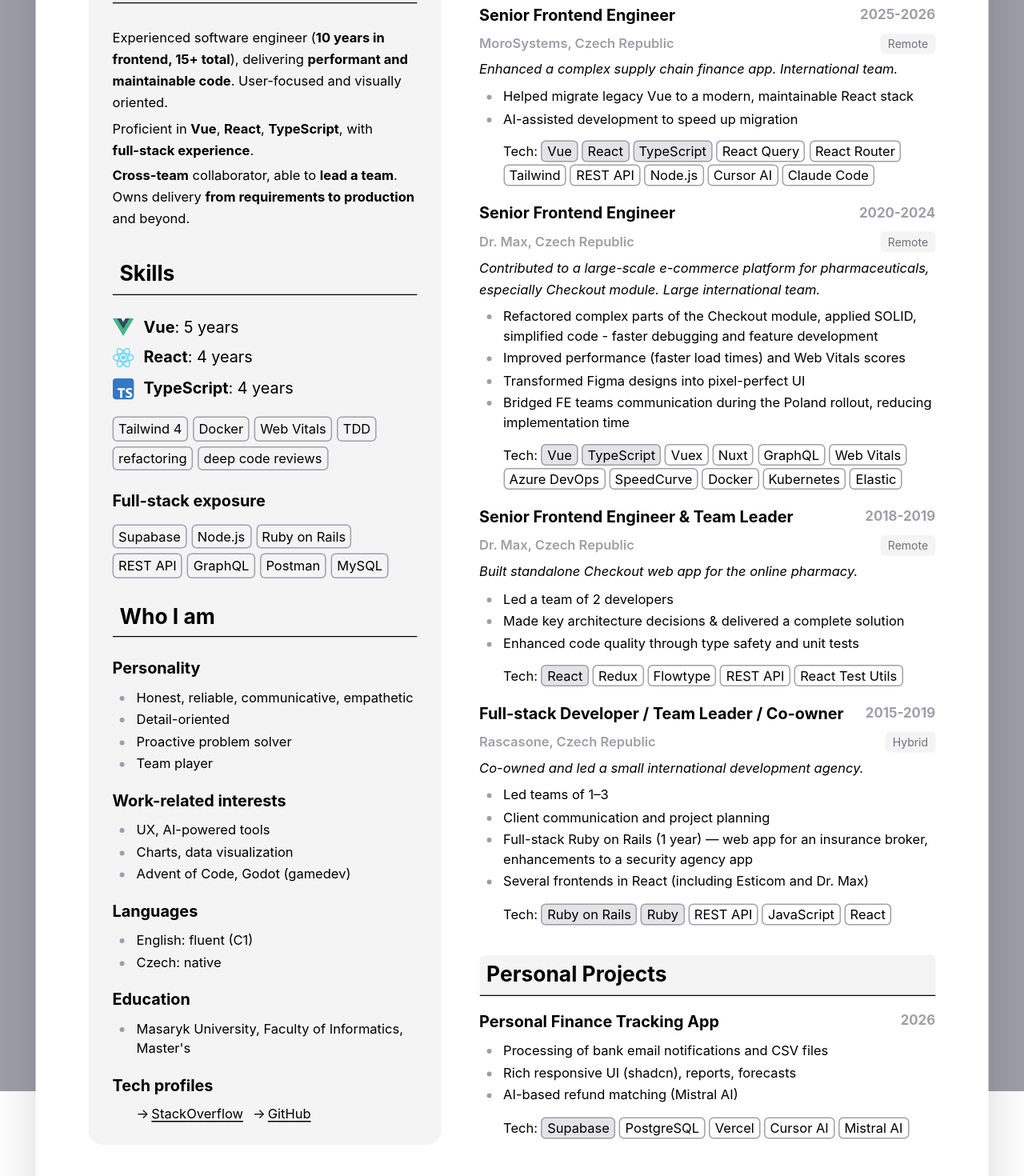
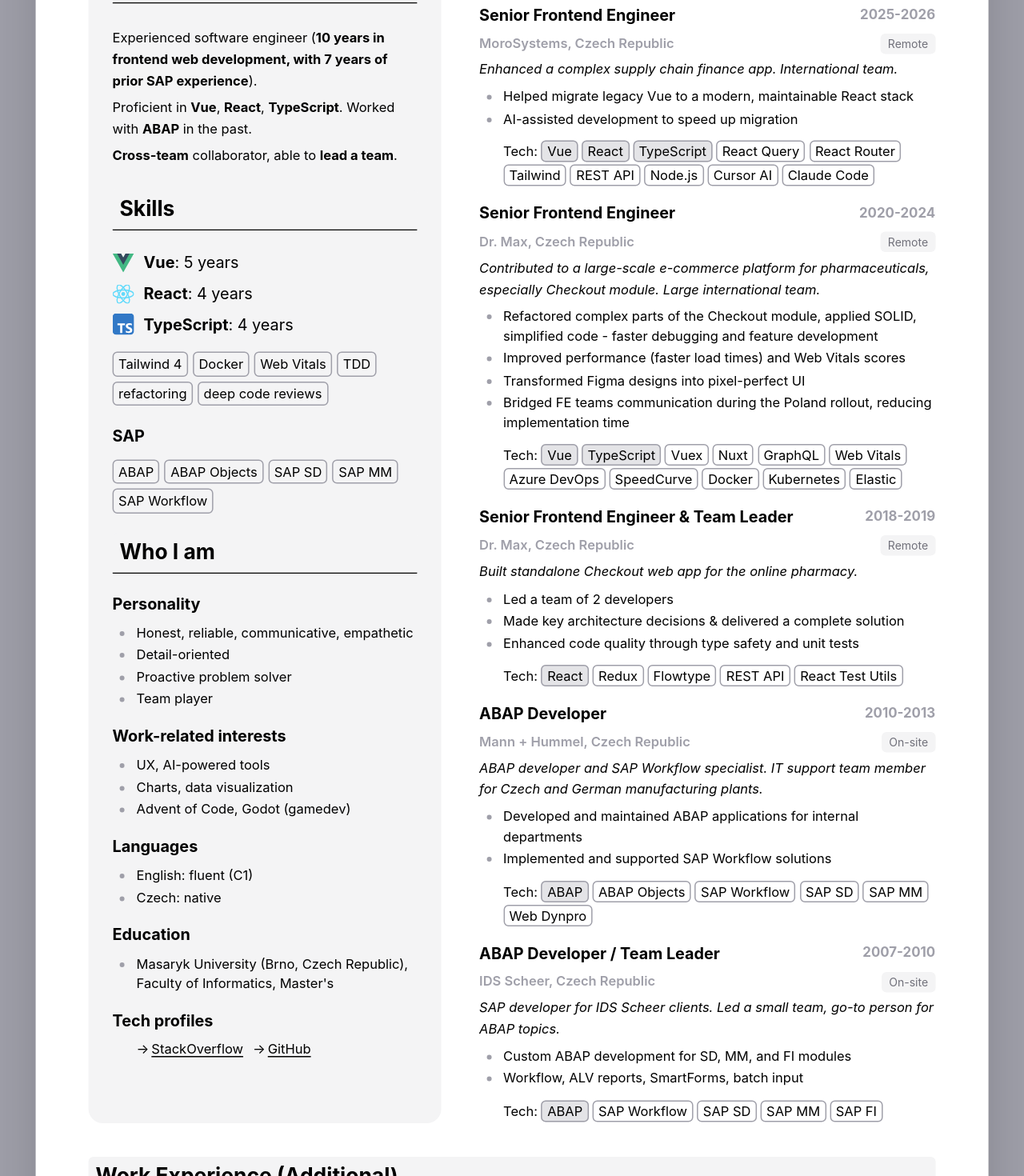
Before and after one commit to exmaxx/curriculum-vitae, a SvelteKit app: page / in a window 1280 px wide. Shown: the part 340-1810 px from the top of the page at 80% size. Built offline with nearby package versions, Linux system fonts and the light colour scheme.

Commit message:
adjust for ABAP

```diff
--- a/src/routes/[[lang]]/(components)/Education.svelte
+++ b/src/routes/[[lang]]/(components)/Education.svelte
@@ -4,11 +4,11 @@
 	const t = useI18n({
 		cs: {
 			education: 'Vzdělání',
-			muni: 'Masarykova Univerzita, Fakulta informatiky, magisterské',
+			muni: 'Masarykova univerzita (Brno, Česká republika), Fakulta informatiky, magisterské',
 		},
 		en: {
 			education: 'Education',
-			muni: "Masaryk University, Faculty of Informatics, Master's",
+			muni: "Masaryk University (Brno, Czech Republic), Faculty of Informatics, Master's",
 		},
 	})
 </script>
--- a/src/routes/[[lang]]/(components)/ExperienceProjects.svelte
+++ /dev/null
@@ -1,41 +0,0 @@
-<script lang="ts">
-	import Project from '$lib/components/atoms/Project.svelte'
-	import useI18n from '$lib/composables/useI18n.svelte.js'
-
-	const t = useI18n({
-		cs: {
-			proj_finance_position: 'Aplikace pro sledování osobních financí',
-			proj_finance_details_1: 'Zpracování bankovních e-mailových notifikací a CSV souborů',
-			proj_finance_details_2: 'Bohatý responzivní UI (shadcn), reporty, prognózy',
-			proj_finance_details_3: 'AI párování refundací (Mistral AI)',
-		},
-		en: {
-			proj_finance_position: 'Personal Finance Tracking App',
-			proj_finance_details_1: 'Processing of bank email notifications and CSV files',
-			proj_finance_details_2: 'Rich responsive UI (shadcn), reports, forecasts',
-			proj_finance_details_3: 'AI-based refund matching (Mistral AI)',
-		},
-	})
-</script>
-
-<section>
-	<Project position={t('proj_finance_position')} period="2026" title="">
-		<ul>
-			<li>{t('proj_finance_details_1')}</li>
-			<li>{t('proj_finance_details_2')}</li>
-			<li>{t('proj_finance_details_3')}</li>
-		</ul>
-
-		<div class="mt-2 ml-5">
-			Tech:
-
-			<ul class="inline list-none pl-0 leading-5">
-				<li class="badge badge-highlight inline">Supabase</li>
-				<li class="badge inline">PostgreSQL</li>
-				<li class="badge inline">Vercel</li>
-				<li class="badge inline">Cursor AI</li>
-				<li class="badge inline">Mistral AI</li>
-			</ul>
-		</div>
-	</Project>
-</section>
--- a/src/routes/[[lang]]/(components)/ExperienceProjectsOther.svelte
+++ b/src/routes/[[lang]]/(components)/ExperienceProjectsOther.svelte
@@ -4,6 +4,11 @@
 
 	const t = useI18n({
 		cs: {
+			proj_finance_position: 'Aplikace pro sledování osobních financí',
+			proj_finance_details_1: 'Zpracování bankovních e-mailových notifikací a CSV souborů',
+			proj_finance_details_2: 'Bohatý responzivní UI (shadcn), reporty, prognózy',
+			proj_finance_details_3: 'AI párování refundací (Mistral AI)',
+
 			proj_calculator_details_1: 'Postaveno ve Svelte, nasazeno na Vercelu,',
 			proj_calculator_details_2: 'Knihovna napsaná v TypeScriptu, publikováno na npm',
 			proj_calculator_link_1: 'web',
@@ -17,6 +22,11 @@
 			proj_explorer_title: 'Open source',
 		},
 		en: {
+			proj_finance_position: 'Personal Finance Tracking App',
+			proj_finance_details_1: 'Processing of bank email notifications and CSV files',
+			proj_finance_details_2: 'Rich responsive UI (shadcn), reports, forecasts',
+			proj_finance_details_3: 'AI-based refund matching (Mistral AI)',
+
 			proj_calculator_details_1: 'Built Svelte app, deployed to Vercel,',
 			proj_calculator_details_2: 'Developed a TypeScript lib, published on npm,',
 			proj_calculator_link_1: 'web',
@@ -31,6 +41,28 @@
 		},
 	})
 </script>
+
+<section>
+	<Project position={t('proj_finance_position')} period="2026" title="">
+		<ul>
+			<li>{t('proj_finance_details_1')}</li>
+			<li>{t('proj_finance_details_2')}</li>
+			<li>{t('proj_finance_details_3')}</li>
+		</ul>
+
+		<div class="mt-2 ml-5">
+			Tech:
+
+			<ul class="inline list-none pl-0 leading-5">
+				<li class="badge badge-highlight inline">Supabase</li>
+				<li class="badge inline">PostgreSQL</li>
+				<li class="badge inline">Vercel</li>
+				<li class="badge inline">Cursor AI</li>
+				<li class="badge inline">Mistral AI</li>
+			</ul>
+		</div>
+	</Project>
+</section>
 
 <section>
 	<Project position={t('proj_calculator_position')} period="2024" title="">
--- a/src/routes/[[lang]]/(components)/ExperienceWork.svelte
+++ b/src/routes/[[lang]]/(components)/ExperienceWork.svelte
@@ -29,12 +29,15 @@
 			proj_gap_link_2: 'zdroj',
 			proj_gap_title: 'Sebevzdělávání, osobní projekty',
 
-			proj_rascasone_description: 'Malá mezinárodní vývojářská agentura.',
-			proj_rascasone_details_1: 'Vedl týmy 1–3 lidí',
-			proj_rascasone_details_2: 'Komunikace s klienty a plánování projektů',
-			proj_rascasone_details_3:
-				'Full-stack v Ruby on Rails (1 rok) — webová aplikace pro pojišťovacího makléře, vylepšení aplikace bezpečnostní agentury',
-			proj_rascasone_details_4: 'Několik frontendů v Reactu',
+			proj_mann_hummel_description:
+				'ABAP vývojář a specialista na SAP Workflow. Člen týmu IT podpory pro české a německé výrobní závody.',
+			proj_mann_hummel_details_1: 'Vývoj a údržba ABAP aplikací pro interní oddělení',
+			proj_mann_hummel_details_2: 'Implementace a podpora SAP Workflow',
+
+			proj_scheer_description:
+				'SAP vývojář pro klienty IDS Scheer. Vedoucí malého týmu, hlavní kontakt pro ABAP témata.',
+			proj_scheer_details_1: 'Vývoj custom ABAP řešení pro moduly SD, MM a FI',
+			proj_scheer_details_2: 'Workflow, ALV reporty, SmartForms, batch input',
 
 			source_app: 'Zdroj stránky',
 			source_lib: 'Zdroj knihovny',
@@ -65,12 +68,15 @@
 			proj_gap_link_2: 'source',
 			proj_gap_position: 'Personal project',
 
-			proj_rascasone_description: 'Co-owned and led a small international development agency.',
-			proj_rascasone_details_1: 'Led teams of 1–3',
-			proj_rascasone_details_2: 'Client communication and project planning',
-			proj_rascasone_details_3:
-				'Full-stack Ruby on Rails (1 year) — web app for an insurance broker, enhancements to a security agency app',
-			proj_rascasone_details_4: 'Several frontends in React (including Esticom and Dr. Max)',
+			proj_mann_hummel_description:
+				'ABAP developer and SAP Workflow specialist. IT support team member for Czech and German manufacturing plants.',
+			proj_mann_hummel_details_1: 'Developed and maintained ABAP applications for internal departments',
+			proj_mann_hummel_details_2: 'Implemented and supported SAP Workflow solutions',
+
+			proj_scheer_description:
+				'SAP developer for IDS Scheer clients. Led a small team, go-to person for ABAP topics.',
+			proj_scheer_details_1: 'Custom ABAP development for SD, MM, and FI modules',
+			proj_scheer_details_2: 'Workflow, ALV reports, SmartForms, batch input',
 
 			source_app: 'App source',
 			source_lib: 'Library source',
@@ -186,33 +192,61 @@
 
 <section>
 	<Project
-		position="Full-stack Developer / Team Leader / Co-owner"
-		period="2015-2019"
-		title="Rascasone, Czech Republic"
-		badges={['Hybrid']}
-		links={[{ url: 'https://www.rascasone.com' }]}
+		position="ABAP Developer"
+		period="2010-2013"
+		title="Mann + Hummel, Czech Republic"
+		badges={['On-site']}
 	>
 		<p>
-			<em>{t('proj_rascasone_description')}</em>
+			<em>{t('proj_mann_hummel_description')}</em>
 		</p>
 
 		<ul>
-			<li>{t('proj_rascasone_details_1')}</li>
-			<li>{t('proj_rascasone_details_2')}</li>
-			<li>{t('proj_rascasone_details_3')}</li>
-			<li>{t('proj_rascasone_details_4')}</li>
+			<li>{t('proj_mann_hummel_details_1')}</li>
+			<li>{t('proj_mann_hummel_details_2')}</li>
 		</ul>
 
 		<div class="mt-2 ml-5">
 			Tech:
 
 			<ul class="inline list-none pl-0 leading-5">
-				<li class="badge badge-highlight inline">Ruby on Rails</li>
-				<li class="badge badge-highlight inline">Ruby</li>
-				<li class="badge inline">REST API</li>
-				<li class="badge inline">JavaScript</li>
-				<li class="badge inline">React</li>
+				<li class="badge badge-highlight inline">ABAP</li>
+				<li class="badge inline">ABAP Objects</li>
+				<li class="badge inline">SAP Workflow</li>
+				<li class="badge inline">SAP SD</li>
+				<li class="badge inline">SAP MM</li>
+				<li class="badge inline">Web Dynpro</li>
 			</ul>
 		</div>
 	</Project>
 </section>
+
+<section>
+	<Project
+		position="ABAP Developer / Team Leader"
+		period="2007-2010"
+		title="IDS Scheer, Czech Republic"
+		badges={['On-site']}
+	>
+		<p>
+			<em>{t('proj_scheer_description')}</em>
+		</p>
+
+		<ul>
+			<li>{t('proj_scheer_details_1')}</li>
+			<li>{t('proj_scheer_details_2')}</li>
+		</ul>
+
+		<div class="mt-2 ml-5">
+			Tech:
+
+			<ul class="inline list-none pl-0 leading-5">
+				<li class="badge badge-highlight inline">ABAP</li>
+				<li class="badge inline">SAP Workflow</li>
+				<li class="badge inline">SAP SD</li>
+				<li class="badge inline">SAP MM</li>
+				<li class="badge inline">SAP FI</li>
+			</ul>
+		</div>
+	</Project>
+</section>
--- a/src/routes/[[lang]]/(components)/ExperienceWorkOther.svelte
+++ b/src/routes/[[lang]]/(components)/ExperienceWorkOther.svelte
@@ -5,6 +5,13 @@
 	const t = useI18n({
 		cs: {
 			now: 'nyní',
+
+			proj_rascasone_description: 'Malá mezinárodní vývojářská agentura.',
+			proj_rascasone_details_1: 'Vedl týmy 1–3 lidí',
+			proj_rascasone_details_2: 'Komunikace s klienty a plánování projektů',
+			proj_rascasone_details_3:
+				'Full-stack v Ruby on Rails (1 rok) — webová aplikace pro pojišťovacího makléře, vylepšení aplikace bezpečnostní agentury',
+			proj_rascasone_details_4: 'Několik frontendů v Reactu',
 
 			proj_esticom_description:
 				'Webová aplikace pro stavební inženýry - stavební nákresy, odhady cen prací, rozesílání nabídek. Malý mezinárodní tým.',
@@ -14,12 +21,52 @@
 		en: {
 			now: 'now',
 
+			proj_rascasone_description: 'Co-owned and led a small international development agency.',
+			proj_rascasone_details_1: 'Led teams of 1–3',
+			proj_rascasone_details_2: 'Client communication and project planning',
+			proj_rascasone_details_3:
+				'Full-stack Ruby on Rails (1 year) — web app for an insurance broker, enhancements to a security agency app',
+			proj_rascasone_details_4: 'Several frontends in React (including Esticom and Dr. Max)',
+
 			proj_esticom_description: 'Web application for civil engineers. Small international team.',
 			proj_esticom_details_1:
 				'Developed complex interactive cost estimation table and final bid page with resulting PDF preview',
 		},
 	})
 </script>
+
+<section>
+	<Project
+		position="Full-stack Developer / Team Leader / Co-owner"
+		period="2015-2019"
+		title="Rascasone, Czech Republic"
+		badges={['Hybrid']}
+		links={[{ url: 'https://www.rascasone.com' }]}
+	>
+		<p>
+			<em>{t('proj_rascasone_description')}</em>
+		</p>
+
+		<ul>
+			<li>{t('proj_rascasone_details_1')}</li>
+			<li>{t('proj_rascasone_details_2')}</li>
+			<li>{t('proj_rascasone_details_3')}</li>
+			<li>{t('proj_rascasone_details_4')}</li>
+		</ul>
+
+		<div class="mt-2 ml-5">
+			Tech:
+
+			<ul class="inline list-none pl-0 leading-5">
+				<li class="badge badge-highlight inline">Ruby on Rails</li>
+				<li class="badge badge-highlight inline">Ruby</li>
+				<li class="badge inline">REST API</li>
+				<li class="badge inline">JavaScript</li>
+				<li class="badge inline">React</li>
+			</ul>
+		</div>
+	</Project>
+</section>
 
 <section>
 	<Project
--- a/src/routes/[[lang]]/(components)/Lead.svelte
+++ b/src/routes/[[lang]]/(components)/Lead.svelte
@@ -21,31 +21,27 @@
 <div>
 	<p>
 		{#if lang === Langs.cs}
-			Zkušený software engineer (<strong>15+ let, 10 let frontend</strong>). Tvoří
-			<strong>výkonný a udržitelný kód</strong>. Zaměřený na uživatele a vizuální stránku.
+			Zkušený software engineer (<strong>10 let ve frontend web developmentu, 7 let předchozích zkušeností se SAP</strong>).
 		{:else}
-			Experienced software engineer (<strong>10 years in frontend, 15+ total</strong>), delivering
-			<strong>performant and maintainable code</strong>. User-focused and visually oriented.
+			Experienced software engineer (<strong>10 years in frontend web development, with 7 years of prior SAP experience</strong>).
 		{/if}
 	</p>
 
 	<p>
 		{#if lang === Langs.cs}
-			Ovládající <strong>Vue</strong>, <strong>React</strong>, <strong>TypeScript</strong>, s
-			<strong>přesahem do <span class="text-nowrap">full-stacku</span></strong>.
+			Ovládající <strong>Vue</strong>, <strong>React</strong>, <strong>TypeScript</strong>. V minulosti
+			pracoval s <strong>ABAP</strong>.
 		{:else}
-			Proficient in <strong>Vue</strong>, <strong>React</strong>, <strong>TypeScript</strong>, with
-			<strong><span class="text-nowrap">full-stack</span> experience</strong>.
+			Proficient in <strong>Vue</strong>, <strong>React</strong>, <strong>TypeScript</strong>. Worked with
+			<strong>ABAP</strong> in the past.
 		{/if}
 	</p>
 
 	<p>
 		{#if lang === Langs.cs}
-			<strong>Cross-team</strong> spolupracovník, schopný <strong>vést tým</strong>. Odpovídá za doručení
-			<strong>od požadavků až do produkce</strong> a dál.
+			<strong>Cross-team</strong> spolupracovník, schopný <strong>vést tým</strong>.
 		{:else}
-			<strong>Cross-team</strong> collaborator, able to <strong>lead a team</strong>. Owns delivery
-			<strong>from requirements to production</strong> and beyond.
+			<strong>Cross-team</strong> collaborator, able to <strong>lead a team</strong>.
 		{/if}
 	</p>
 </div>
--- a/src/routes/[[lang]]/(components)/SkillsTech.svelte
+++ b/src/routes/[[lang]]/(components)/SkillsTech.svelte
@@ -4,11 +4,11 @@
 	const t = useI18n({
 		cs: {
 			deep_code_reviews: 'hloubkové code reviews',
-			also_used: 'Přesah do full-stacku',
+			sap: 'SAP',
 		},
 		en: {
 			deep_code_reviews: 'deep code reviews',
-			also_used: 'Full-stack exposure',
+			sap: 'SAP',
 		},
 	})
 </script>
@@ -23,15 +23,13 @@
 		<li class="badge">{t('deep_code_reviews')}</li>
 	</ul>
 
-	<h3>{t('also_used')}</h3>
+	<h3>{t('sap')}</h3>
 
 	<ul class="flex list-none flex-wrap gap-1 pl-0">
-		<li class="badge">Supabase</li>
-		<li class="badge">Node.js</li>
-		<li class="badge">Ruby on Rails</li>
-		<li class="badge">REST API</li>
-		<li class="badge">GraphQL</li>
-		<li class="badge">Postman</li>
-		<li class="badge">MySQL</li>
+		<li class="badge">ABAP</li>
+		<li class="badge">ABAP Objects</li>
+		<li class="badge">SAP SD</li>
+		<li class="badge">SAP MM</li>
+		<li class="badge">SAP Workflow</li>
 	</ul>
 </section>
--- a/src/routes/[[lang]]/+page.svelte
+++ b/src/routes/[[lang]]/+page.svelte
@@ -4,7 +4,6 @@
 	import SkillsHighlight from './(components)/SkillsHighlight.svelte'
 	import ExperienceWork from './(components)/ExperienceWork.svelte'
 	import ExperienceWorkOther from './(components)/ExperienceWorkOther.svelte'
-	import ExperienceProjects from './(components)/ExperienceProjects.svelte'
 	import ExperienceProjectsOther from './(components)/ExperienceProjectsOther.svelte'
 	import SkillsTech from './(components)/SkillsTech.svelte'
 	import Lead from './(components)/Lead.svelte'
@@ -80,10 +79,6 @@
 			<h2 class="mt-1 bg-zinc-100">{t('experience_work_title_selection')}</h2>
 
 			<ExperienceWork />
-
-			<h2 class="mt-6 bg-zinc-100">{t('experience_projects_title')}</h2>
-
-			<ExperienceProjects />
 		</section>
 	</PaperPage>
 
```
